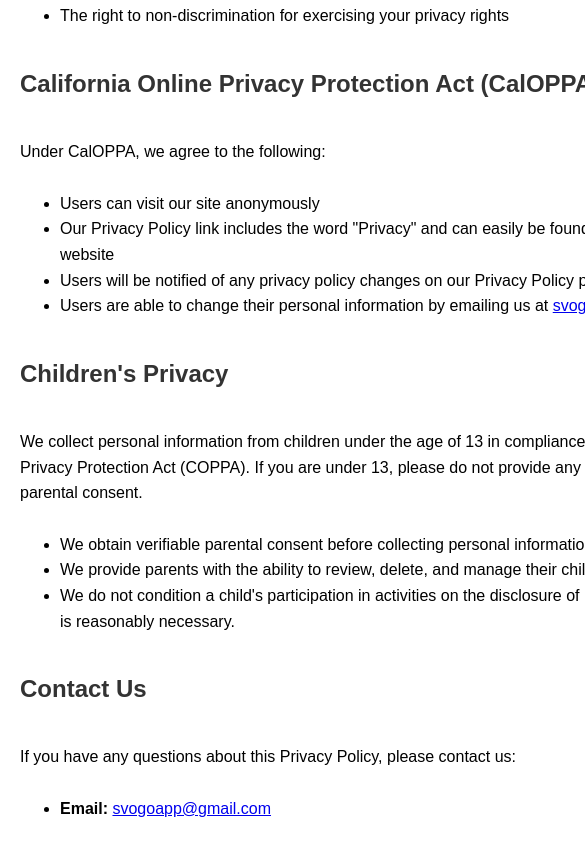
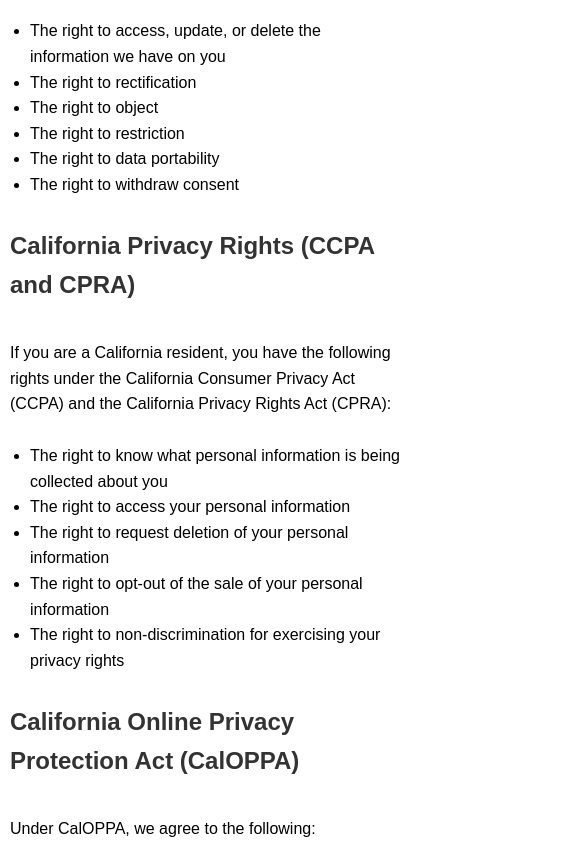
Before and after one commit to fadonmez/Privacy-Policy-Svogo, a plain HTML site: page index.html in a window 390 px wide. Shown: the part 1750-2594 px from the top of the page, 585 px wide, since content can reach past the window. Drawn offline with Linux system fonts and the light colour scheme.

Commit message:
style: make responsive

```diff
--- a/index.html
+++ b/index.html
@@ -8,7 +8,17 @@
       body {
         font-family: Arial, sans-serif;
         line-height: 1.6;
-        margin: 20px;
+        margin: 0;
+        padding: 0;
+        box-sizing: border-box;
+      }
+      .container {
+        display: flex;
+        flex-direction: column;
+        width: 90%;
+        max-width: 800px;
+        margin: auto;
+        padding: 20px;
       }
       h1,
       h2,
@@ -18,13 +28,22 @@
       p {
         margin-bottom: 10px;
       }
-      .container {
-        display: flex;
-        flex-direction: column;
-        width: 800px;
-        margin: auto;
-        align-items: start;
-        justify-content: start;
+      ul {
+        margin-bottom: 10px;
+        padding-left: 20px;
+      }
+      a {
+        color: #0066cc;
+        text-decoration: none;
+      }
+      a:hover {
+        text-decoration: underline;
+      }
+      @media (max-width: 600px) {
+        .container {
+          width: 100%;
+          padding: 10px;
+        }
       }
     </style>
   </head>
```
